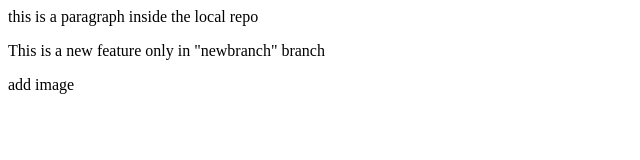
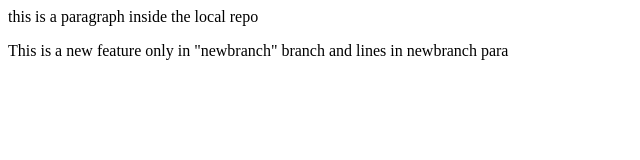
Before and after one commit to Chandan-Mahapatra/localrepo, a plain HTML site: page index.html in a window 1280 px wide. Shown: the whole page, without its empty margins (0-640 px from the left). Drawn offline with Linux system fonts and the light colour scheme.

Commit message:
add line in newbranch

```diff
--- a/index.html
+++ b/index.html
@@ -1,3 +1,2 @@
 <p>this is a paragraph inside the local repo</p>
-<p>This is a new feature only in "newbranch" branch</p>
-<p>add image</p>
+<p>This is a new feature only in "newbranch" branch and lines in newbranch para</p>
```
